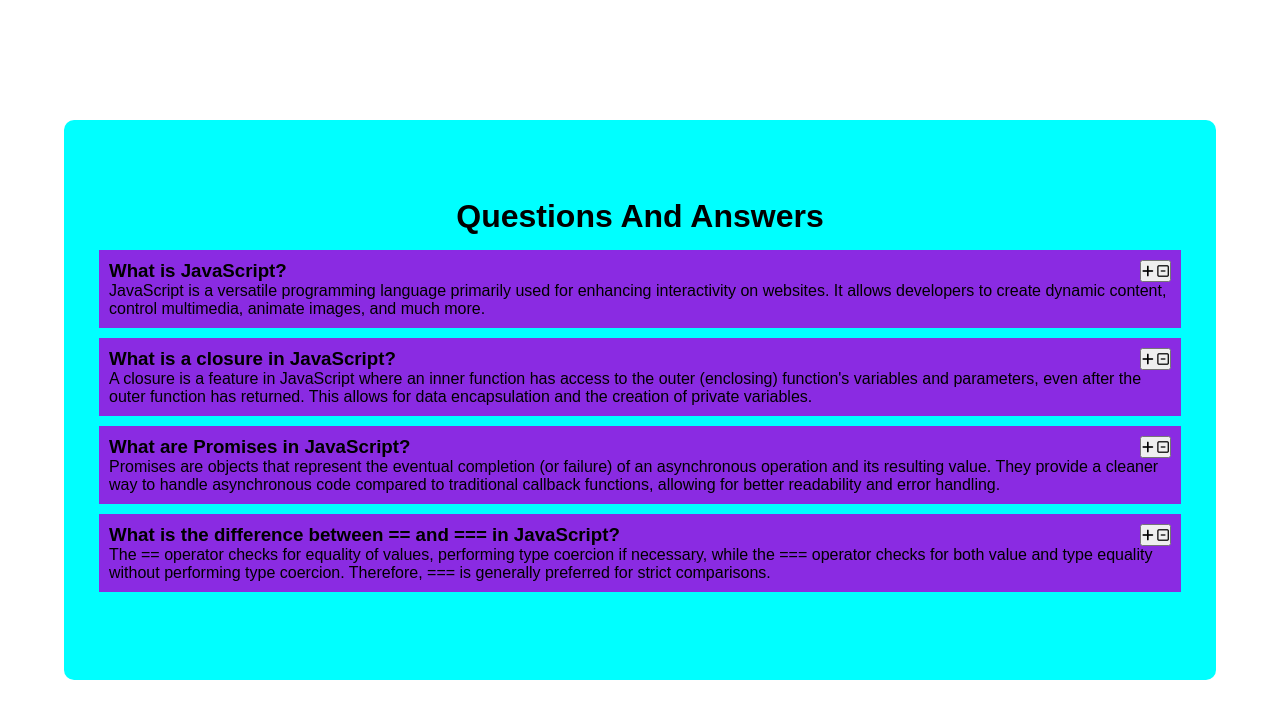
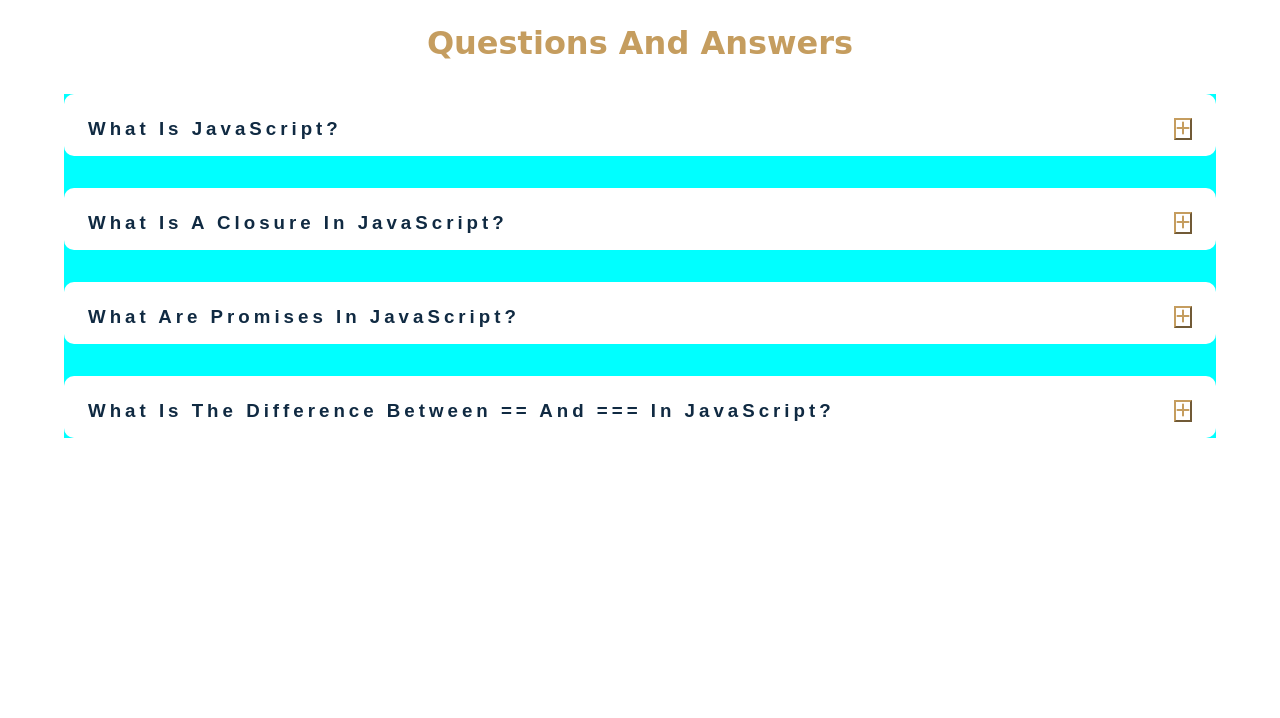
Before and after one commit to Edith69892/Js_Pracice_Projects, a plain HTML site: page 12_Que_Ans_Project/index.html in a window 1280 px wide. Drawn offline with Linux system fonts and the light colour scheme.

Commit message:
Style icons and answer section

```diff
--- a/12_Que_Ans_Project/styles.css
+++ b/12_Que_Ans_Project/styles.css
@@ -5,40 +5,84 @@
   font-family: "Poppins", sans-serif;
 }
 
-body {
-  height: 100vh;
-  width: 100vw;
-  display: flex;
-  align-items: center;
-  justify-content: center;
+.title{
+  margin-top: 3vh;
+  margin-bottom: 2rem;
 }
 
-.container {
-  background-color: aqua;
-  height: 70%;
-  display: flex;
-  flex-direction: column;
-  justify-content: center;
-  align-items: center;
-  width: 90%;
-  padding: 30px;
-  border-radius: 10px;
+.title h1{
+  color: #c59d5f;
+  font-family: "Great Vibes", cursive;
+  text-align: center;
 }
 
 .accordion {
-  margin-top: 10px;
+   width: 90vw;
+  margin: 0 auto;
+  max-width: 1170px;
+  background-color: aqua;
 }
 
 .item {
-  background-color: blueviolet;
+  background-color: white;
+  border-radius: 10px;
+  box-shadow: rgba(0, 0, 0, 0.1);
   /* margin: 10px; */
   /* width: 100%; */
   /* overflow: auto; */
-  padding: 10px;
-  margin: 5px 5px 10px 5px;
+  padding:  1.5rem 1.5rem 0 1.5rem;
+  margin-bottom: 2rem;
 }
 
 .question {
   display: flex;
   justify-content: space-between;
+  align-items: center;
+  text-transform: capitalize;
+  padding-bottom: 1rem;
 }
+
+.question h3{
+  margin-bottom: 0;
+  letter-spacing: .25rem;
+  color:  hsl(209, 61%, 16%);
+}
+
+.question-btn{
+  font-size: 1rem;
+  background: transparent;
+  border-color: #c59d5f;
+  cursor: pointer;
+  color: #c59d5f;
+  transition: all 0.3s linear;
+
+}
+
+.question-btn:hover{
+  transform: rotate(90deg);
+}
+
+.answer{
+  padding: 1rem 0 1.5rem 0;
+  border-top: 1px solid rgba(0, 0, 0, 0.2);
+}
+
+.answer p{
+  margin-bottom: 0;
+}
+
+.answer {
+  display: none;
+}
+.show-text .answer {
+  display: block;
+}
+.minus-icon {
+  display: none;
+}
+.show-text .minus-icon {
+  display: inline;
+}
+.show-text .plus-icon {
+  display: none;
+}
```
